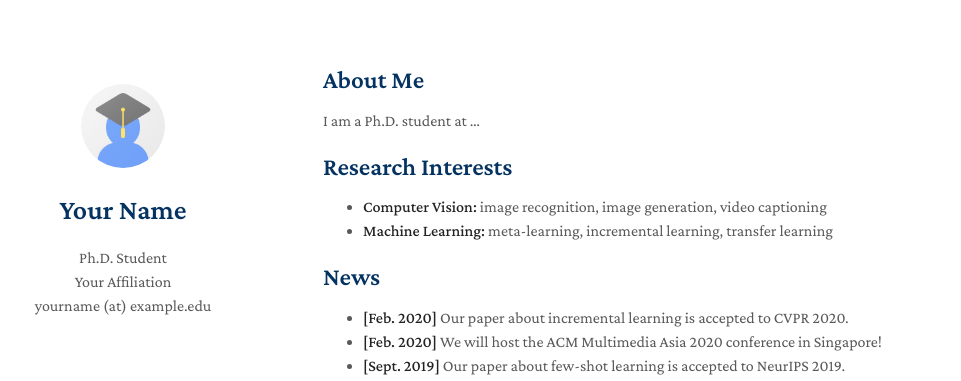
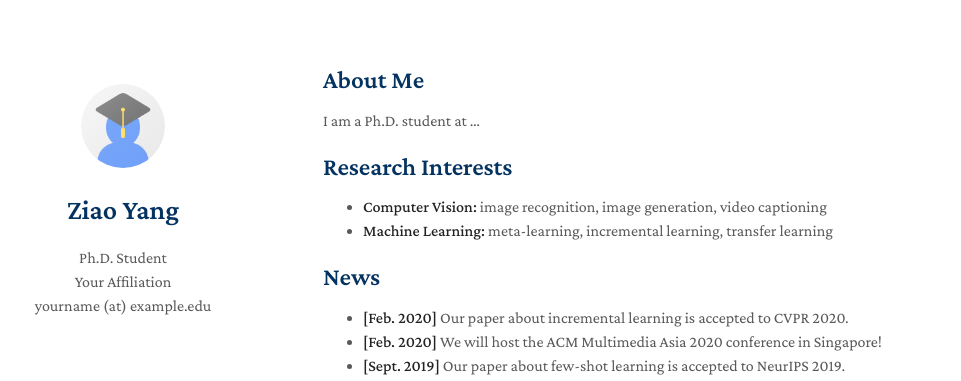
Before and after one commit to yangziao56/homepage, a Jekyll site: the page built from index.md, in a window 1280 px wide. Shown: the top 381 px of the page, without its empty margins (147-1108 px from the left). Built offline with Jekyll 4.4.1, drawn with Linux system fonts in a browser that asks for light colours; nearby versions of some CDN libraries; a style sheet for code colours, icons or effects is not loaded; our own code applies the rules of GitHub Pages for plain Markdown files.

Commit message:
Update _config.yml

```diff
--- a/_config.yml
+++ b/_config.yml
@@ -1,4 +1,4 @@
-title: Your Name
+title: Ziao Yang
 position: Ph.D. Student
 affiliation: Your Affiliation
 email: yourname (at) example.edu
```
